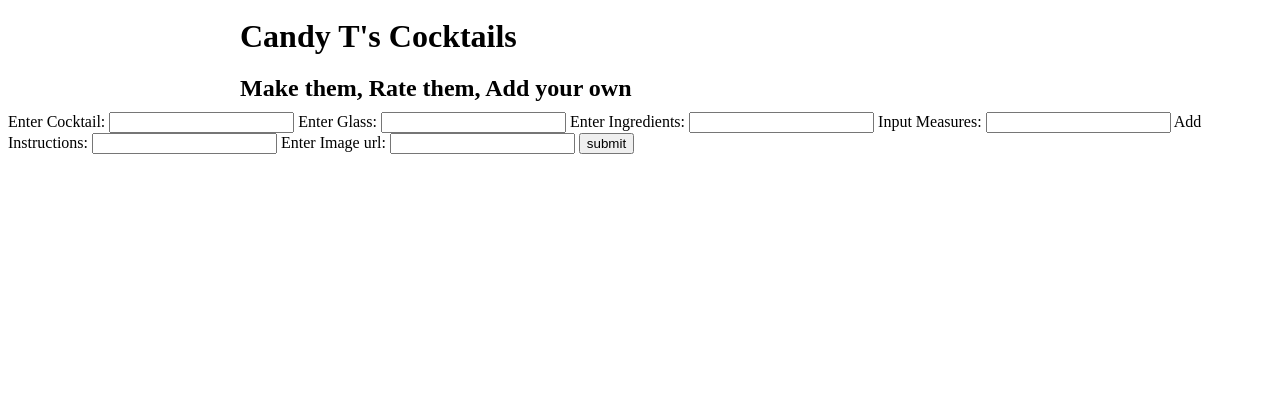
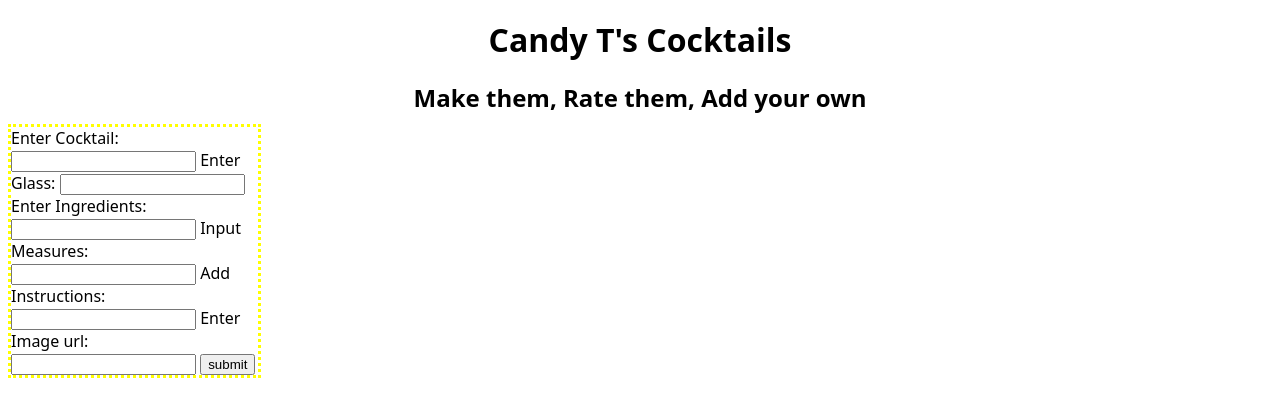
Before and after one commit to CT27/phase-1-final-project, a website: page index.html in a window 1280 px wide. Drawn offline with Linux system fonts and the light colour scheme; no server answers.

Commit message:
more changes to css

```diff
--- a/index.html
+++ b/index.html
@@ -16,7 +16,7 @@
 <body>
     <h1>Candy T's Cocktails</h1>
     <h2>Make them, Rate them, Add your own</h2>
-
+    <div class="parent-container">
         <div class="cocktail-form">
             <form id="create-cocktail-form">
                 <label for="cocktail-name">Enter Cocktail: </label>
@@ -33,12 +33,13 @@
                 <input type="text" name="cocktailImage" id="cocktail-image">
                 <input type="submit" value="submit" />
             </form>
+        </div>
 
         <div class="cocktails">
             <!-- Cocktails will be dynamically loaded here -->
         </div>
+    </div>
 
-    </div>
     <script src="./script.js"></script>
 </body>
 
--- a/styles.css
+++ b/styles.css
@@ -1,16 +1,27 @@
-
+body {
+font-family:system-ui, -apple-system, BlinkMacSystemFont, 'Segoe UI', Roboto, Oxygen, Ubuntu, Cantarell, 'Open Sans', 'Helvetica Neue', sans-serif
+}
 
 h1, h2 {
-    max-width: 800px;
+    max-width: fit-content;
     margin: auto;
     padding: 10px;
 }
+
+.parent-container {
+    display: grid;
+    grid-template-columns: 20% 80%;
+  }
+
+
+
+
 
 /* individual cocktails */
 div.cocktails div {
     border: 10px;
     margin: 5px;
-    border-color: black;
+    border-color: rgb(222, 104, 104);
     border-style: solid;
     padding: 10px;
     width: 20%;
@@ -26,14 +37,19 @@ div.cocktails div {
 
 
 .cocktail-image {
-    width: 250
-    x;
+    width: 250px;
     height: 250px;
     display: block;
-    margin: auto;
 
 
+}
 
+
+div.cocktail-form {
+flex-direction: column;
+flex-wrap: wrap;
+border-style: dotted;
+border-color: yellow;
 }
 
 .name-size {
```
Lines whose indentation alone changed are shown as unchanged.
